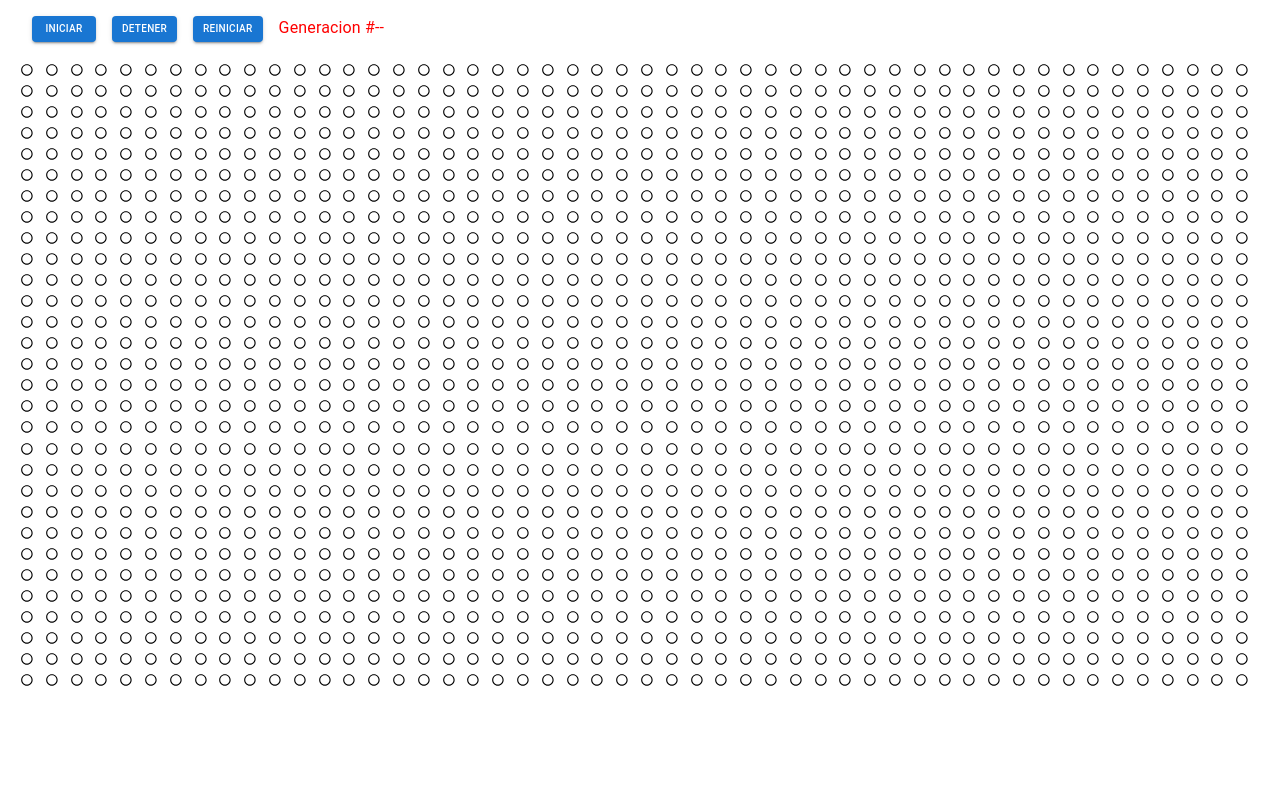
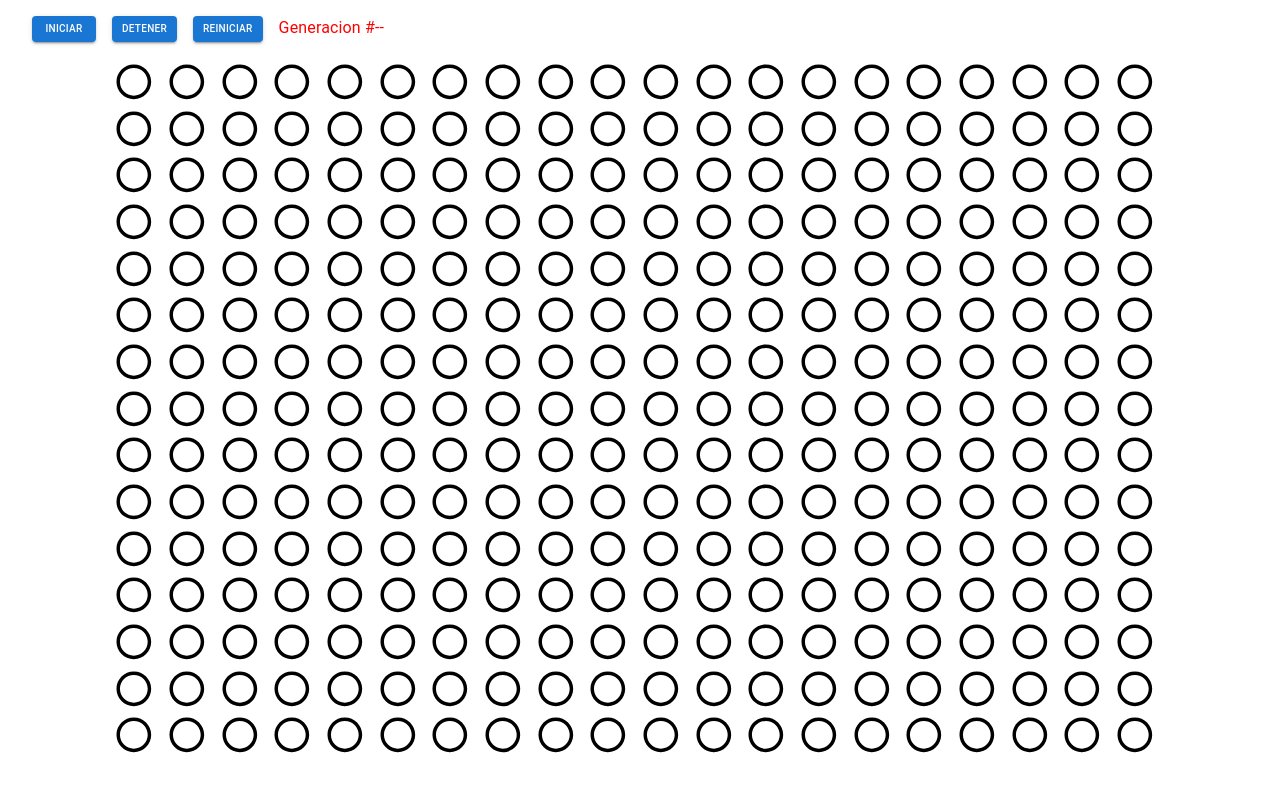
Before and after one commit to juancruzsoto/conway, a React (Create React App) app: page / in a window 1280 px wide. Shown: the top 792 px of the page. Built offline with nearby package versions, Linux system fonts and the light colour scheme.

Commit message:
redux implemented

```diff
--- a/package.json
+++ b/package.json
@@ -7,11 +7,13 @@
     "@emotion/styled": "^11.9.3",
     "@mui/icons-material": "^5.8.4",
     "@mui/material": "^5.8.6",
+    "@reduxjs/toolkit": "^1.8.2",
     "@testing-library/jest-dom": "^5.16.4",
     "@testing-library/react": "^13.3.0",
     "@testing-library/user-event": "^13.5.0",
     "react": "^18.2.0",
     "react-dom": "^18.2.0",
+    "react-redux": "^8.0.2",
     "react-scripts": "5.0.1",
     "web-vitals": "^2.1.4"
   },
--- a/src/components/Home/CellGrid.jsx
+++ b/src/components/Home/CellGrid.jsx
@@ -1,13 +1,12 @@
 import React, { useEffect, useState } from "react";
-// import CircleRoundedIcon from "@mui/icons-material/CircleRounded";
-// import CircleTwoToneIcon from "@mui/icons-material/CircleTwoTone";
 import CircleOutlinedIcon from "@mui/icons-material/CircleOutlined";
 import { Grid, IconButton } from "@mui/material";
 import "./css/cellGrid.css";
+import { useDispatch } from "react-redux";
+import { addCell, removeCell } from "../../store/cellSlice";
 
 const CellGrid = () => {
-  // const [cellsState, setCellsState] = useState({});
-  const [cellsInGridState, setCellsInGridState] = useState([]);
+  const dispatch = useDispatch();
   const [dimensions, setDimensions] = useState({
     width: window.innerWidth,
     height: window.innerHeight,
@@ -20,12 +19,16 @@ const CellGrid = () => {
     });
   };
 
-  const handleChangeState = (x, i, setState) => {
+  const handleChangeState = (x, i, state, setState) => {
     // document.getElementById(`${0},${0}`).click();
     setState((currentState) => !currentState);
+
+    if (state) {
+      dispatch(removeCell(`${x},${i}`));
+    } else {
+      dispatch(addCell(`${x},${i}`));
+    }
   };
-
-
 
   console.log(dimensions.height, dimensions.height);
 
@@ -44,7 +47,7 @@ const CellGrid = () => {
           marginTop: "5px",
           marginRight: "11px",
         }}
-        onClick={() => handleChangeState(props.x, props.i, setState)}
+        onClick={() => handleChangeState(props.x, props.i, state, setState)}
       >
         <CircleOutlinedIcon
           style={{
@@ -61,14 +64,18 @@ const CellGrid = () => {
 
   const putAllRows = () => {
     let rows = [];
-    let h = 30;
-    let w = 50;
+    let h = 15;
+    let w = 20;
     for (let x = 0; x < h; x++) {
       let row = [];
       for (let i = 0; i < w; i++) {
         row.push(<Circle h={h} w={w} x={x} i={i} />);
       }
-      rows.push(row);
+      rows.push(
+        <Grid item xs={12}>
+          {row}
+        </Grid>
+      );
     }
     return rows;
   };
@@ -76,10 +83,6 @@ const CellGrid = () => {
   useEffect(() => {
     window.addEventListener("resize", handleResize, false);
   }, []);
-
-  useEffect(() => {
-    setCellsInGridState(putAllRows());
-  }, [dimensions]);
 
   return (
     <div className="cellGrid">
@@ -89,12 +92,7 @@ const CellGrid = () => {
         justifyContent="flex-start"
         alignItems="center"
       >
-        {cellsInGridState &&
-          cellsInGridState.map((row, index) => (
-            <Grid item xs={12}>
-              {row.map((r, i) => r)}
-            </Grid>
-          ))}
+        {putAllRows()}
       </Grid>
     </div>
   );
--- a/src/index.js
+++ b/src/index.js
@@ -1,17 +1,15 @@
-import React from 'react';
-import ReactDOM from 'react-dom/client';
-import './index.css';
-import App from './App';
-import reportWebVitals from './reportWebVitals';
+import { StrictMode } from "react";
+import ReactDOM from "react-dom";
+import { Provider } from "react-redux";
+import { store } from "./store";
+import App from "./App";
 
-const root = ReactDOM.createRoot(document.getElementById('root'));
-root.render(
-  <React.StrictMode>
-    <App />
-  </React.StrictMode>
+const rootElement = document.getElementById("root");
+ReactDOM.render(
+  <StrictMode>
+    <Provider store={store}>
+      <App />
+    </Provider>
+  </StrictMode>,
+  rootElement
 );
-
-// If you want to start measuring performance in your app, pass a function
-// to log results (for example: reportWebVitals(console.log))
-// or send to an analytics endpoint. Learn more: https://bit.ly/CRA-vitals
-reportWebVitals();
--- /dev/null
+++ b/src/store/cellSlice.js
@@ -0,0 +1,23 @@
+
+import { createSlice } from '@reduxjs/toolkit'
+
+const initialState = {
+  cells: [],
+}
+
+const cellsSlice = createSlice({
+  name: 'cells',
+  initialState,
+  reducers: {
+    addCell: (state, action) => {
+      state.cells = [...state.cells, action.payload]
+    },
+    removeCell: (state, action) => {
+      state.cells = state.cells.filter((b) => b !== action.payload)
+    },
+  },
+})
+
+export const { addCell, removeCell } = cellsSlice.actions
+
+export default cellsSlice.reducer
--- /dev/null
+++ b/src/store/index.js
@@ -0,0 +1,9 @@
+import { configureStore } from "@reduxjs/toolkit";
+
+import cellsReducer from "./cellSlice";
+
+export const store = configureStore({
+  reducer: {
+    cellsReducer,
+  },
+});
```
Also changed, not shown: 1 other file (tests, documents, lock files or other folders).
